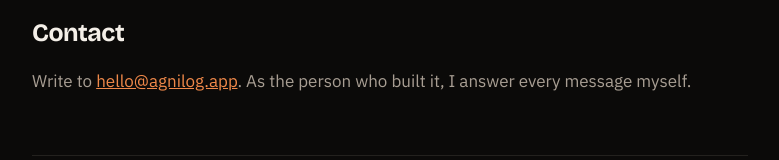
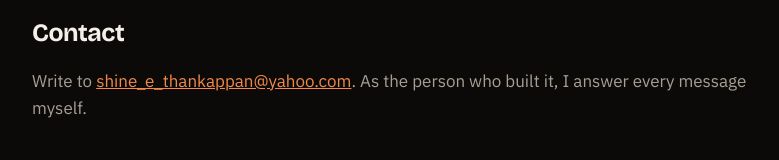
Before and after one commit to shineet/agni-api, a website: page public/privacy.html in a window 1280 px wide. Shown: the part 4152-4312 px from the top of the page, without its empty margins (250-1029 px from the left). Drawn offline with nearby package versions, Linux system fonts and the light colour scheme.

Commit message:
Use an address that actually receives mail
hello@agnilog.app does not exist. The domain has no MX records, so mail to it
bounces, and standing one up needs an account creation that is not mine to
make. A privacy policy whose contact address fails is worse than none: it is
the one line in the document a regulator or a reviewer can test in a second.

So both pages carry the address Apple already holds as the app's TestFlight
contact and feedback address, which is to say the address that is already the
public contact for Agni.

Swappable later in two lines and one push, once the domain takes mail.

```diff
--- a/public/privacy.html
+++ b/public/privacy.html
@@ -165,7 +165,7 @@ footer a{color:var(--ink3)}
 <p>If this changes in a way that matters, the date at the top changes and the app will say so. I will not quietly broaden what Agni does with your information.</p>
 
 <h2>Contact</h2>
-<p>Write to <a href="mailto:hello@agnilog.app">hello@agnilog.app</a>. As the person who built it, I answer every message myself.</p>
+<p>Write to <a href="mailto:shine_e_thankappan@yahoo.com">shine_e_thankappan@yahoo.com</a>. As the person who built it, I answer every message myself.</p>
 
 <footer>
   Agni &middot; <a href="https://agnilog.app/terms.html">Terms of Use</a> &middot; <a href="https://agnilog.app/join">agnilog.app/join</a><br>
```
Also changed, not shown: public/terms.html (+1 -1 lines).
